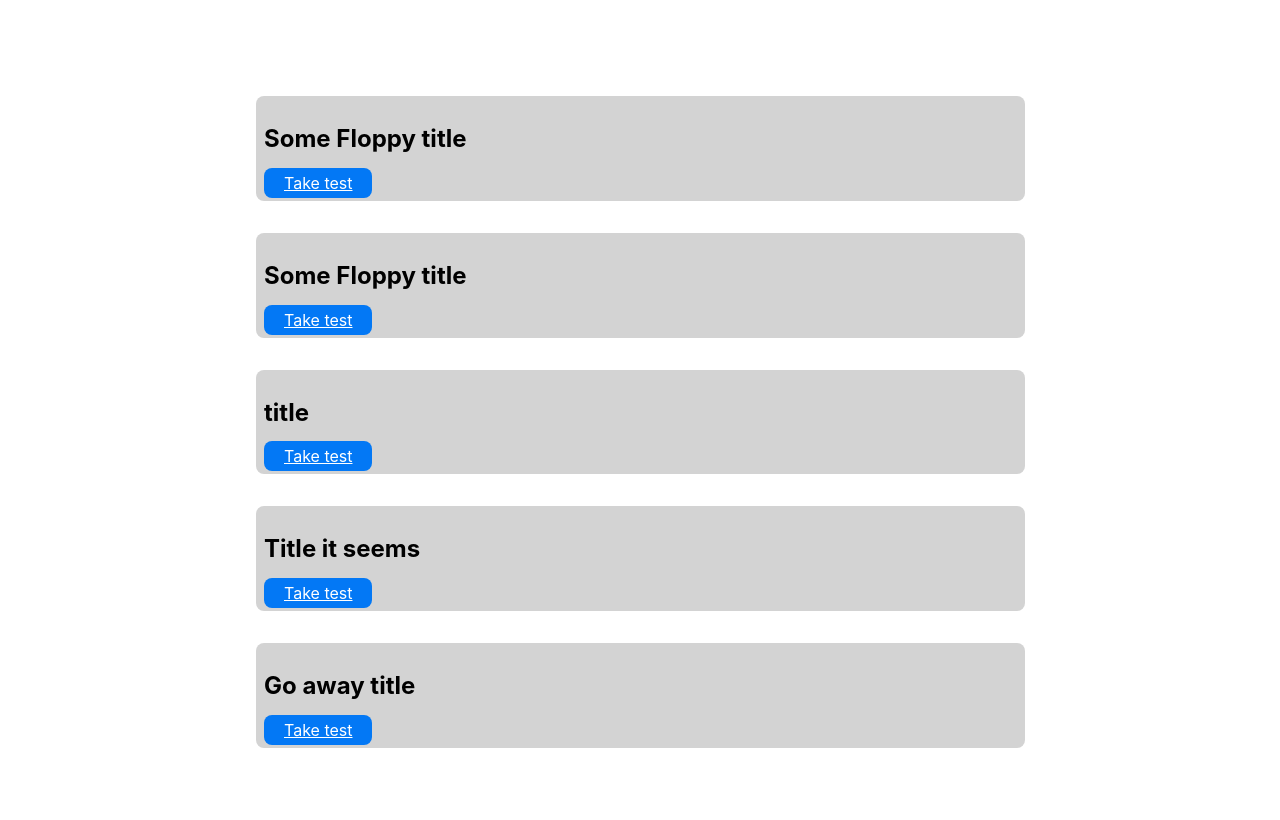
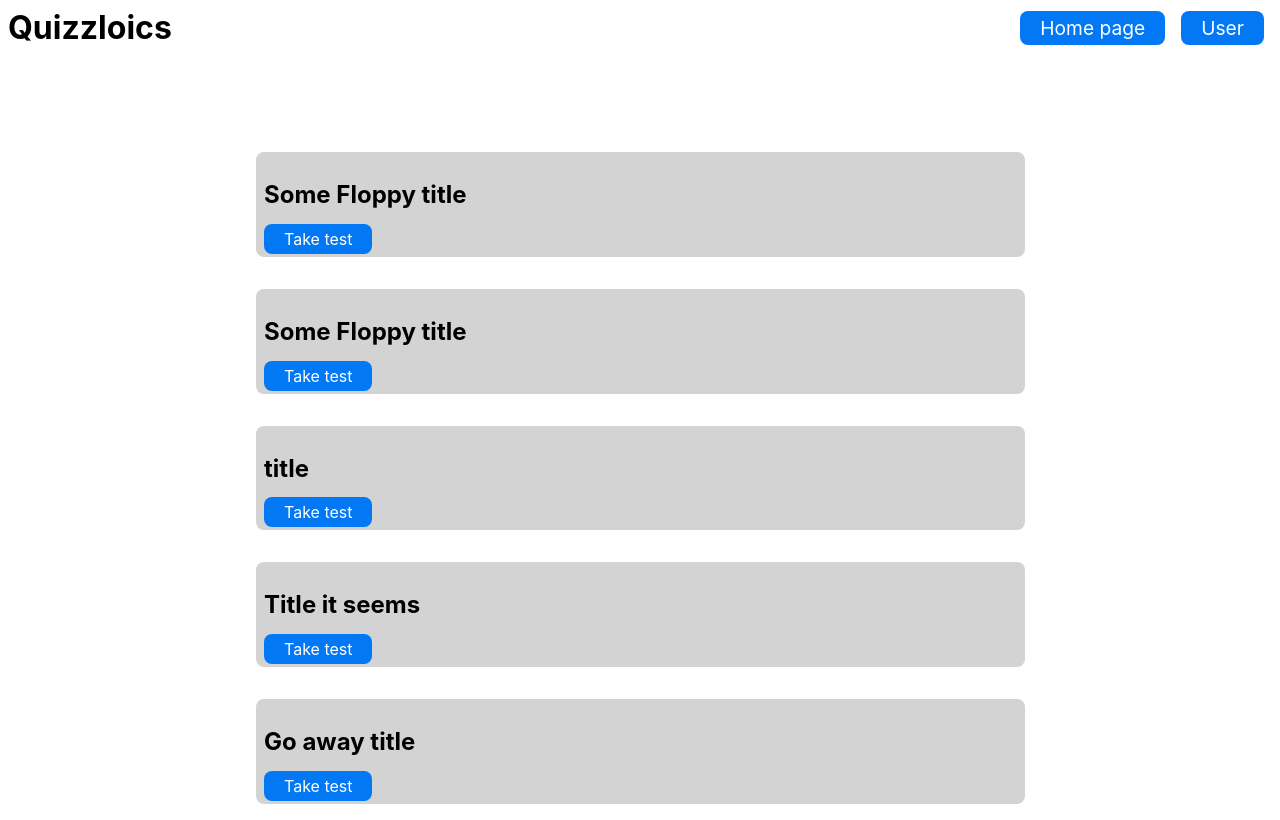
Before and after one commit to Mahesh-Ironcoder/reactjs-bestenlist, a React (Create React App) app in the folder Project/leader-boards/: page /user in a window 1280 px wide. Built offline with nearby package versions, Linux system fonts and the light colour scheme.

Commit message:
Adds header section to the page

```diff
--- a/Project/leader-boards/src/App.css
+++ b/Project/leader-boards/src/App.css
@@ -86,12 +86,36 @@
 	padding: 0.5rem;
 }
 
-.card-button{
+.app-header {
+	padding: 0.5rem;
+	display: flex;
+}
+.heading {
+	height: fit-content;
+	font-size: 2rem;
+	font-weight: bold;
+	display: inline;
+	margin-right: auto;
+}
+
+.navbar ul {
+	display: inline-flex;
+	flex-direction: row;
+	justify-content: flex-start;
+	margin: 0px;
+}
+
+.navbar ul li {
+	list-style-type: none;
+	margin: 0.5rem;
+	font-size: 1.2rem;
+}
+a {
+	text-decoration: none;
 	background-color: #0378f5;
 	border-radius: 8px;
 	border-style: none;
 	border: none;
 	padding: 5px 20px;
 	color: white;
-	/* font-size: 1rem; */
 }
--- a/Project/leader-boards/src/App.js
+++ b/Project/leader-boards/src/App.js
@@ -2,6 +2,7 @@ import "./App.css";
 
 import UserDashboard from "./components/UserDashboard";
 import { BrowserRouter as Router, Route, Switch } from "react-router-dom";
+import Header from "./components/Header";
 
 function PublicPage(props) {
 	return <h1> Hi this is a Public home page</h1>;
@@ -10,6 +11,7 @@ function PublicPage(props) {
 function App() {
 	return (
 		<Router>
+			<Header />
 			<Switch>
 				<Route path='/user'>
 					<UserDashboard />
--- /dev/null
+++ b/Project/leader-boards/src/components/Header.js
@@ -0,0 +1,22 @@
+import React from "react";
+import { Link } from "react-router-dom";
+
+function Header() {
+	return (
+		<header className='app-header'>
+			<section className='heading'>Quizzloics</section>
+			<nav className='navbar' style={{ display: "inline" }}>
+				<ul>
+					<li>
+						<Link to='/'> Home page</Link>
+					</li>
+					<li>
+						<Link to='/user'> User</Link>
+					</li>
+				</ul>
+			</nav>
+		</header>
+	);
+}
+
+export default Header;
```
Also changed, not shown: 1 other file (tests, documents, lock files or other folders).
